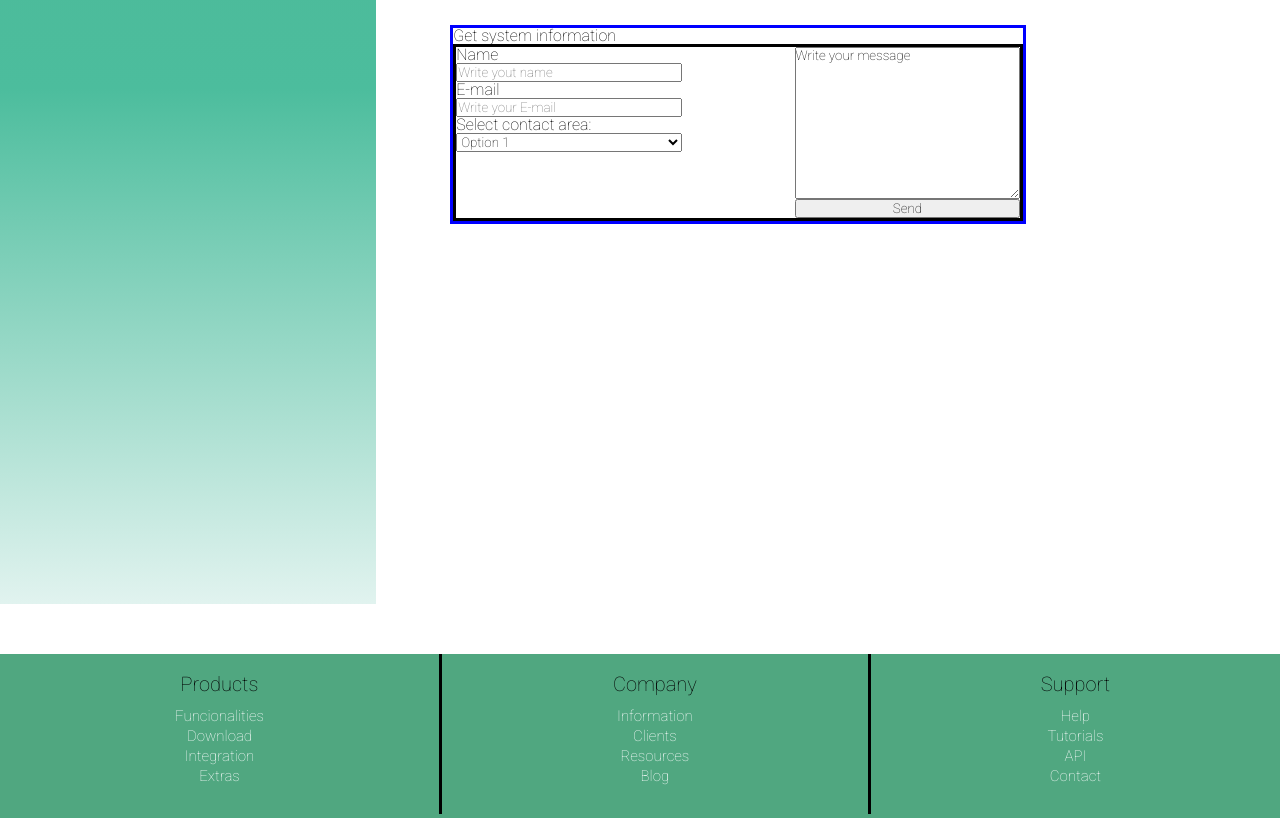
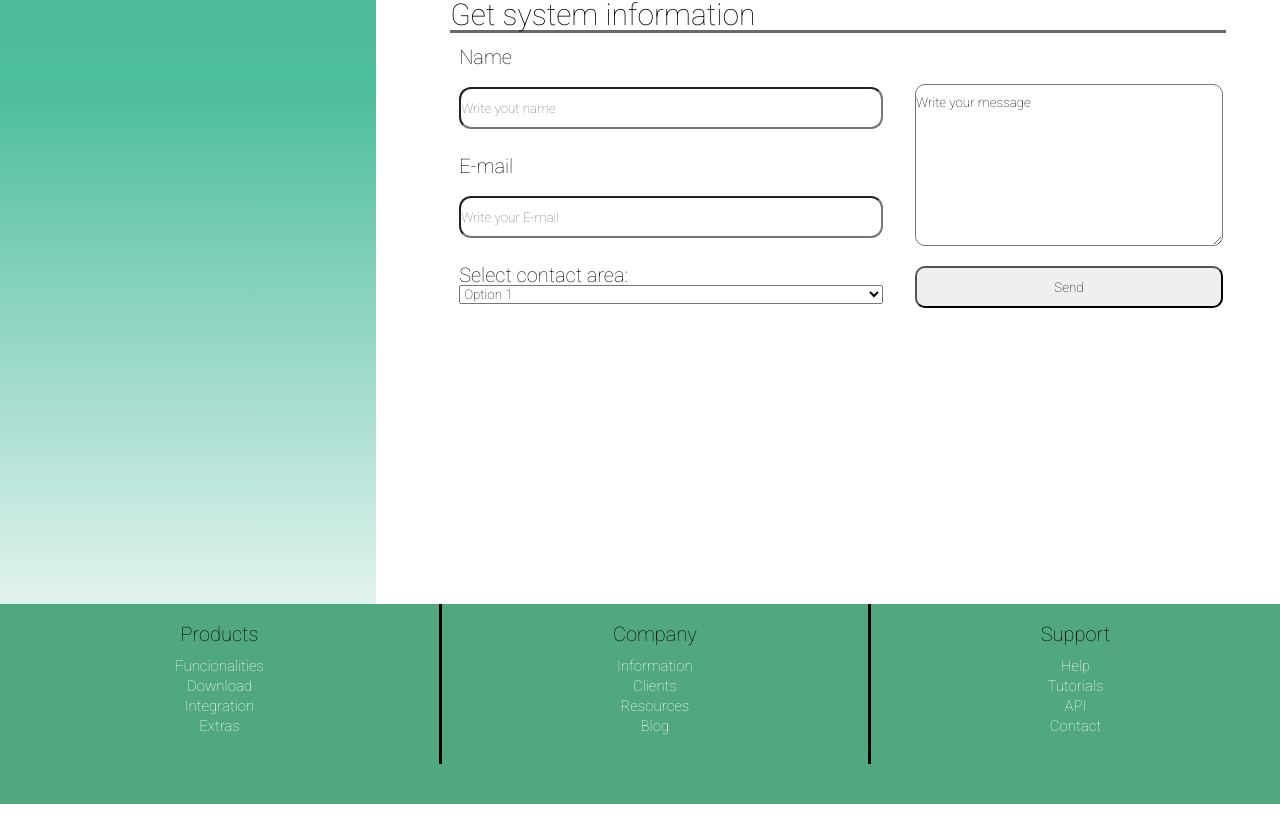
Before and after one commit to ElLuigiii/BaSP-M2022-Etapa-1, a plain HTML site: page Semana-4/index.html in a window 1280 px wide. Shown: the part 1355-2173 px from the top of the page. Drawn offline with Linux system fonts and the light colour scheme.

Commit message:
BaSP-M2022: Updating last changes

```diff
--- a/Semana-4/css/main.css
+++ b/Semana-4/css/main.css
@@ -107,7 +107,7 @@
     background-color: #50A780;
     display: flex;
     text-align: center;
-    margin-top: 5vw;}
+}
 #container_end ul{
     list-style: none;
 }
@@ -187,7 +187,9 @@
         display: none;
     }
 }
+/**************form******************/
 
+/* form*/
 @media screen and (min-width: 768px){
     .form_container_big{
         display: none;
@@ -318,36 +320,61 @@
         letter-spacing: 0px;
     }
     #container_end{
-        margin-top: 50px;
+
         height: 200px;
         }
     .tittle_end {
         font-size: 20px;
     }
-    .form_container_big{
-    display: flex;
-    flex-direction: column;
-    width: 75%;
-    border: solid blue;
-    margin-top: 50px;
+    .form_container_big {
+        display: flex;
+        flex-direction: column;
+        width: 101%;
+        margin-top: 25px;
+    }
 
-    }
-    .form_container{
+    .form_container {
         display: flex;
         flex-direction: row;
         justify-content: space-between;
-        border: solid black;
+        padding: 3px;
+        width: 100%;
     }
-    .form_1{
+    .form_container input {
+        width: 100%;
+        height: 42px;
+        margin-bottom: 27px;
+        margin-top: 20px;
+        border-radius: 12px;
+    }
+    #tittle_form {
+
+        font-size: 30px;
+        border-bottom: solid dimgrey;
+        margin-bottom: 5px;
+    }
+    .form_1 {
         display: flex;
         flex-direction: column;
-        width: 40%
+        width: 55%;
+        margin: 6px;
     }
     .form_2{
         display: flex;
         flex-direction: column;
         width: 40%;
     }
+    .label-form{
+        font-size: 20px ;
+    }
+    #btn-form{
+        border-radius: 10px;
+    }
+    .txt_area{
+        border-radius: 10px;
+        padding-top: 10px;
+        margin-top: 43px;
+    }
 
 
 }
```
